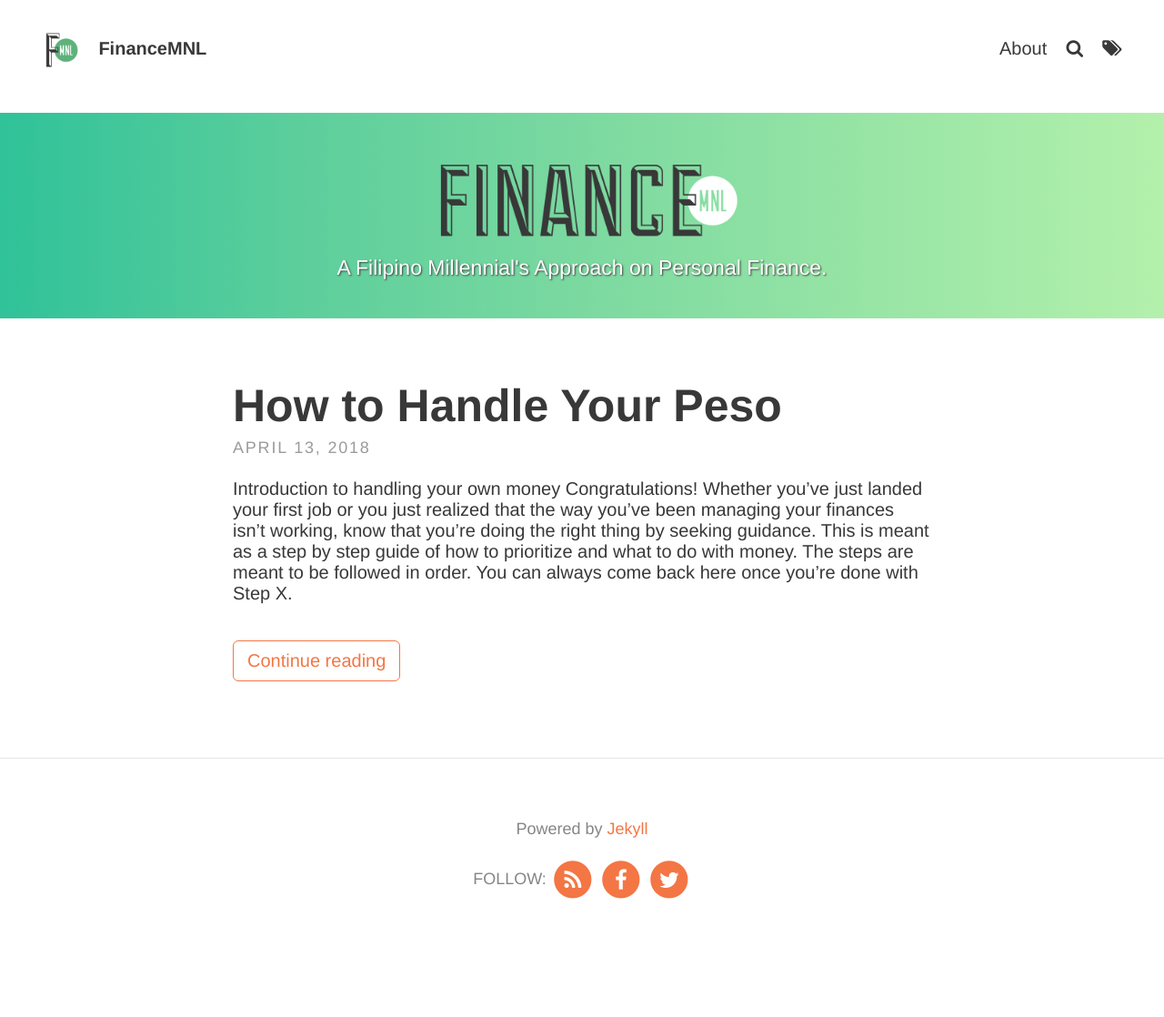
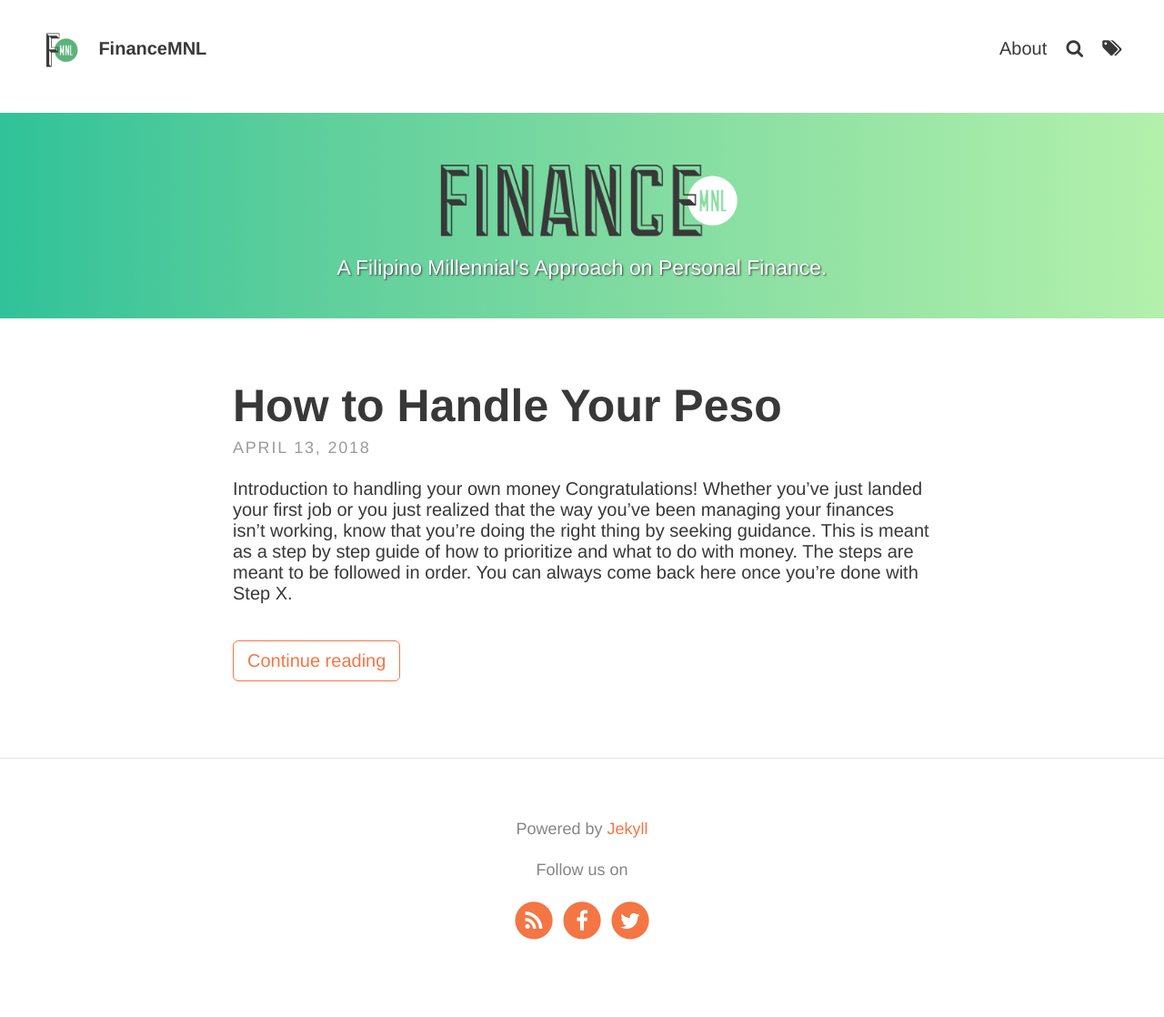
Before and after one commit to financemnl/financemnl-jekyll-type, a Jekyll site: the page built from index.html, in a window 1280 px wide. Shown: the whole page at 91% size. Built offline with Jekyll 4.4.1, drawn with Linux system fonts in a browser that asks for light colours; some web fonts are replaced; the list of posts is cut into pages by our own code; before the commit the page ends 1073 px from its top, so only the background shows below that.

Commit message:
Change footer text

```diff
--- a/_includes/footer.html
+++ b/_includes/footer.html
@@ -1,10 +1,11 @@
 {% if site.theme_settings.footer_text %}
 <footer class="site-footer">
     <p class="text">{{ site.theme_settings.footer_text }}</p>
+    <p class="text">Follow us on</p>
             <div class="footer-icons">
                 <ul>
                 <!-- Social icons from Font Awesome, if enabled -->
-                FOLLOW: {% include icons.html %}
+                {% include icons.html %}
                 </ul>
             </div>
 </footer>
```
